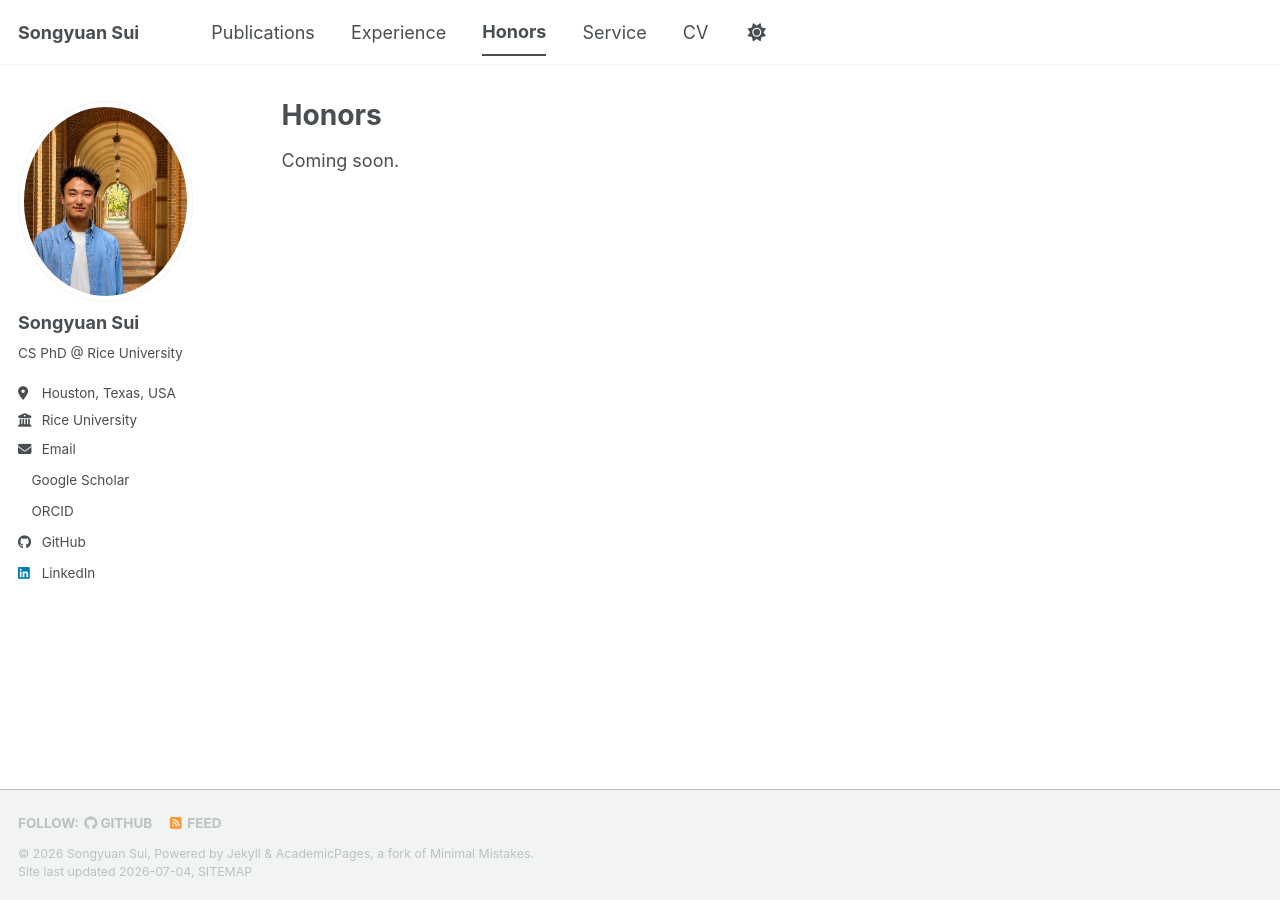
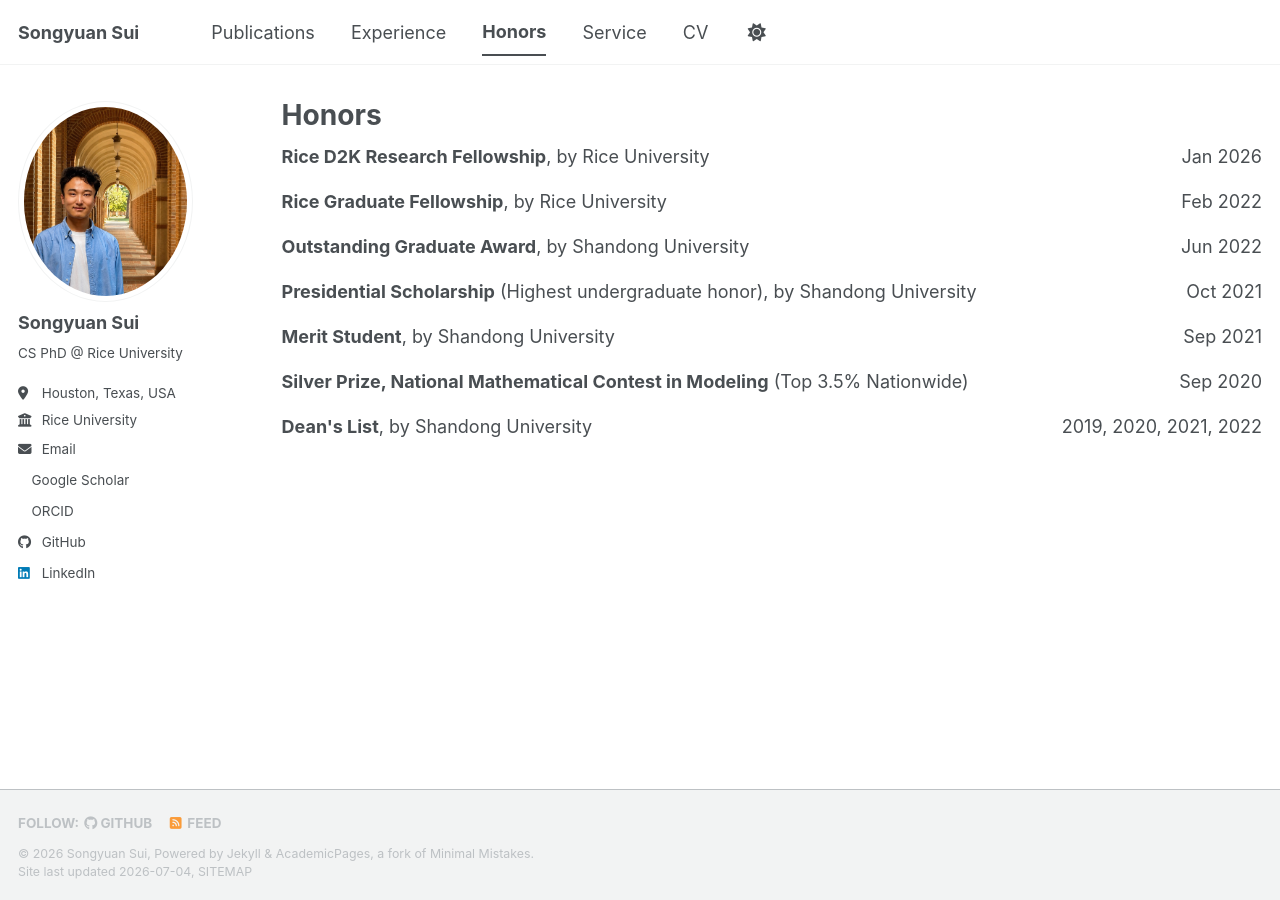
Before and after one commit to SongyuanSui/SongyuanSui.github.io, a Jekyll site: the page built from _pages/honors-and-awards.md, in a window 1280 px wide. Built offline with Jekyll 4.4.1, drawn with Linux system fonts in a browser that asks for light colours; a style sheet for code colours, icons or effects is not loaded.

Commit message:
add honors

```diff
--- a/_pages/honors-and-awards.md
+++ b/_pages/honors-and-awards.md
@@ -5,4 +5,51 @@ permalink: /honors/
 author_profile: true
 ---
 
-Coming soon.
+<div style="margin-bottom: 1rem;">
+  <div style="display: flex; justify-content: space-between; gap: 1rem; flex-wrap: wrap;">
+    <span><strong>Rice D2K Research Fellowship</strong>, by Rice University</span>
+    <span>Jan 2026</span>
+  </div>
+</div>
+
+<div style="margin-bottom: 1rem;">
+  <div style="display: flex; justify-content: space-between; gap: 1rem; flex-wrap: wrap;">
+    <span><strong>Rice Graduate Fellowship</strong>, by Rice University</span>
+    <span>Feb 2022</span>
+  </div>
+</div>
+
+<div style="margin-bottom: 1rem;">
+  <div style="display: flex; justify-content: space-between; gap: 1rem; flex-wrap: wrap;">
+    <span><strong>Outstanding Graduate Award</strong>, by Shandong University</span>
+    <span>Jun 2022</span>
+  </div>
+</div>
+
+<div style="margin-bottom: 1rem;">
+  <div style="display: flex; justify-content: space-between; gap: 1rem; flex-wrap: wrap;">
+    <span><strong>Presidential Scholarship</strong> (Highest undergraduate honor), by Shandong University</span>
+    <span>Oct 2021</span>
+  </div>
+</div>
+
+<div style="margin-bottom: 1rem;">
+  <div style="display: flex; justify-content: space-between; gap: 1rem; flex-wrap: wrap;">
+    <span><strong>Merit Student</strong>, by Shandong University</span>
+    <span>Sep 2021</span>
+  </div>
+</div>
+
+<div style="margin-bottom: 1rem;">
+  <div style="display: flex; justify-content: space-between; gap: 1rem; flex-wrap: wrap;">
+    <span><strong>Silver Prize, National Mathematical Contest in Modeling</strong> (Top 3.5% Nationwide)</span>
+    <span>Sep 2020</span>
+  </div>
+</div>
+
+<div style="margin-bottom: 1rem;">
+  <div style="display: flex; justify-content: space-between; gap: 1rem; flex-wrap: wrap;">
+    <span><strong>Dean's List</strong>, by Shandong University</span>
+    <span>2019, 2020, 2021, 2022</span>
+  </div>
+</div>
```
Also changed, not shown: _pages/experience.md (+1 -1 lines), _publications/2026-07-03-missing-modality-robustness.md (+1 -1 lines).
